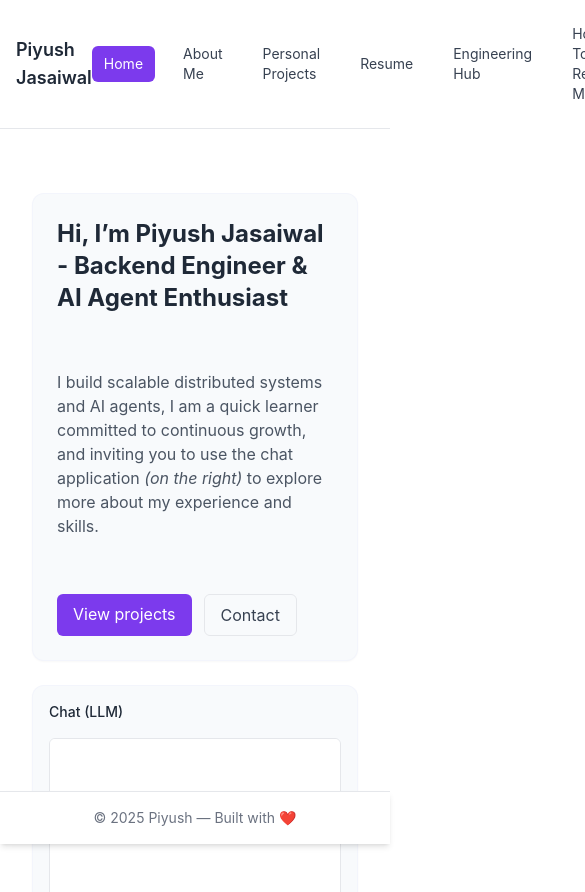
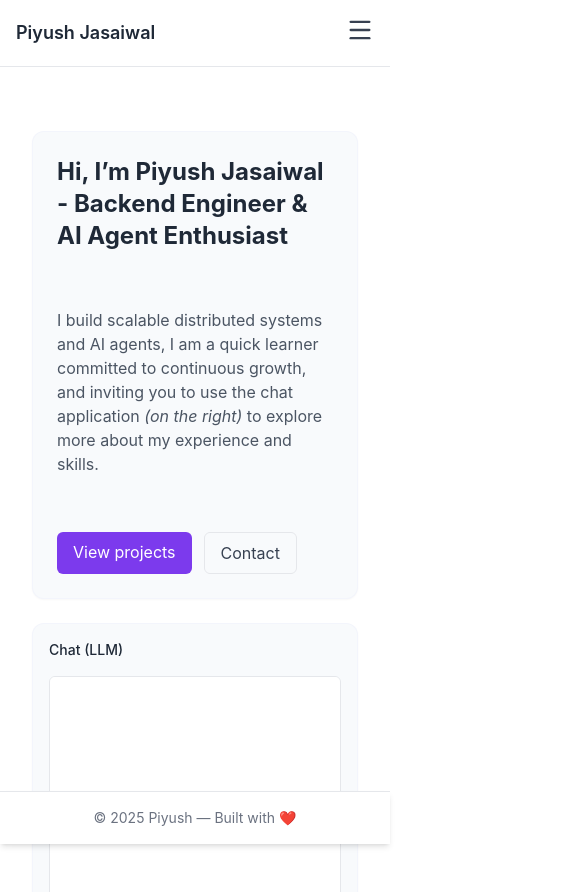
Before and after one commit to piyushjasaiwal/LLM_Portfolio, a Next.js app in the folder frontend/: page / in a window 390 px wide. Shown: the top 892 px of the page, 585 px wide, since content can reach past the window. Built offline with nearby package versions, Linux system fonts and the light colour scheme.

Commit message:
making the website responsive

```diff
--- a/frontend/components/Navbar.js
+++ b/frontend/components/Navbar.js
@@ -1,9 +1,16 @@
 'use client'
+
+import { useState } from 'react'
 import Link from 'next/link'
 import { usePathname } from 'next/navigation'
+// Note: If you don't have lucide-react, you can install it
+// with: npm install lucide-react
+import { Menu, X } from 'lucide-react'
 
 export default function Navbar() {
+  const [isOpen, setIsOpen] = useState(false)
   const path = usePathname()
+
   const items = [
     { href: '/', label: 'Home' },
     { href: '/about', label: 'About Me' },
@@ -17,40 +24,73 @@ export default function Navbar() {
     { href: '/contact', label: 'How To Reach Me' }
   ]
 
+  const toggleMenu = () => setIsOpen(!isOpen)
+
   return (
     <nav className="w-full border-b bg-white">
-      <div className="mx-auto flex items-center justify-around px-4 py-4">
+      <div className="mx-auto flex items-center justify-between md:justify-around px-4 py-4">
+        {/* Logo */}
         <Link href="/" className="font-semibold text-lg">
           Piyush Jasaiwal
         </Link>
-        <div className="flex items-center gap-4">
-          {items.map(i =>
-            i.external ? (
-              <a
-                key={i.href}
-                href={i.href}
-                target="_blank"
-                rel="noopener noreferrer"
-                className="text-sm px-3 py-2 rounded-md text-gray-700 hover:bg-gray-100"
-              >
-                {i.label}
-              </a>
-            ) : (
-              <Link
-                key={i.href}
-                href={i.href}
-                className={`text-sm px-3 py-2 rounded-md ${
-                  path === i.href
-                    ? 'bg-[var(--accent)] text-white'
-                    : 'text-gray-700 hover:bg-gray-100'
-                }`}
-              >
-                {i.label}
-              </Link>
-            )
-          )}
+
+        {/* Hamburger Icon (Visible only on Mobile) */}
+        <div className="md:hidden">
+          <button onClick={toggleMenu} className="text-gray-700 focus:outline-none">
+            {isOpen ? <X size={28} /> : <Menu size={28} />}
+          </button>
+        </div>
+
+        {/* Desktop Menu (Hidden on Mobile) */}
+        <div className="hidden md:flex items-center gap-4">
+          {items.map(i => (
+            <NavLink key={i.href} item={i} currentPath={path} />
+          ))}
         </div>
       </div>
+
+      {/* Mobile Dropdown Menu (Visible only when toggled) */}
+      {isOpen && (
+        <div className="md:hidden bg-white border-t flex flex-col px-4 py-4 space-y-2">
+          {items.map(i => (
+            <NavLink
+              key={i.href}
+              item={i}
+              currentPath={path}
+              onClick={() => setIsOpen(false)}
+            />
+          ))}
+        </div>
+      )}
     </nav>
   )
 }
+
+// Helper component for the links
+function NavLink({ item, currentPath, onClick }) {
+  const className = `text-sm px-3 py-2 rounded-md block transition-colors ${
+    currentPath === item.href
+      ? 'bg-[var(--accent)] text-white'
+      : 'text-gray-700 hover:bg-gray-100'
+  }`
+
+  if (item.external) {
+    return (
+      <a
+        href={item.href}
+        target="_blank"
+        rel="noopener noreferrer"
+        className={className}
+        onClick={onClick}
+      >
+        {item.label}
+      </a>
+    )
+  }
+
+  return (
+    <Link href={item.href} className={className} onClick={onClick}>
+      {item.label}
+    </Link>
+  )
+}
--- a/frontend/package.json
+++ b/frontend/package.json
@@ -11,6 +11,7 @@
   "dependencies": {
     "clsx": "1.2.1",
     "framer-motion": "10.12.7",
+    "lucide-react": "^1.7.0",
     "next": "^14.2.33",
     "prop-types": "15.8.1",
     "react": "18.2.0",
```
Also changed, not shown: 1 other file (tests, documents, lock files or other folders).
